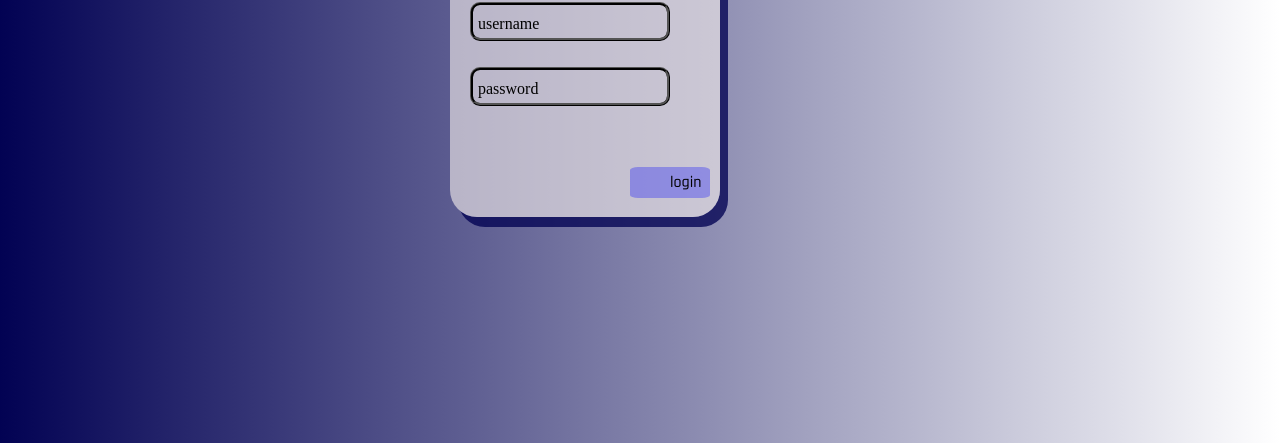
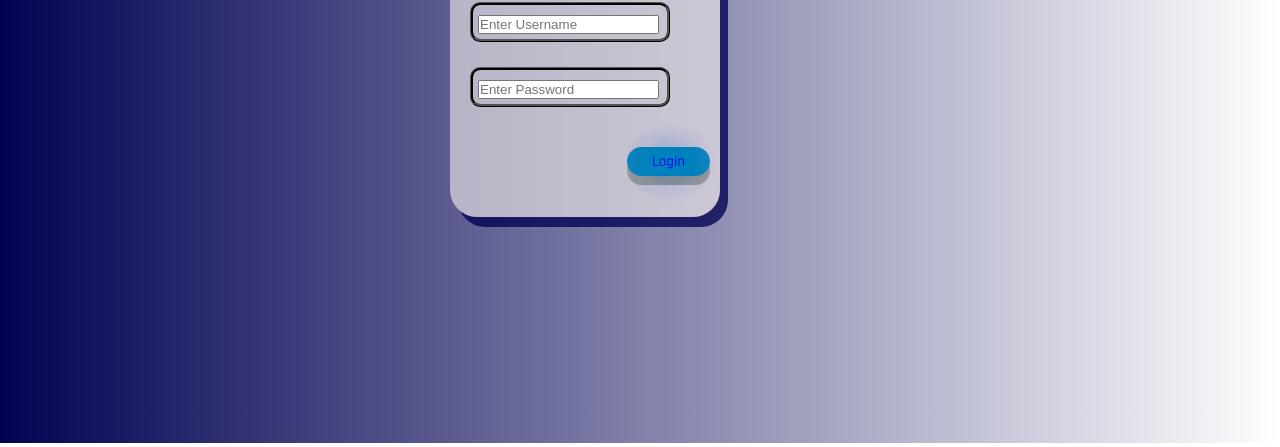
Before and after one commit to Ravindu007/Loginpage, a plain HTML site: page index.html in a window 1280 px wide. Shown: the part 353-800 px from the top of the page. Drawn offline with Linux system fonts and the light colour scheme.

Commit message:
added glowing text and inputs V2.1

```diff
--- a/index.html
+++ b/index.html
@@ -20,9 +20,9 @@
         <div class="cis-text">CIS</div>
           <div class="login">
               <div class="login-text">Login</div>
-              <div class="username">username</div>
-              <div class="password">password</div>
-              <div class="login-button">login</div>
+              <div class="username"><input type="text" placeholder="Enter Username" name="uname" required></div>
+              <div class="password"><input type="password" placeholder="Enter Password" name="psw" required></div>
+              <button class="button">Login</button>
           </div>
       </>
       <!--<div class="right-part">
--- a/style.css
+++ b/style.css
@@ -27,17 +27,27 @@
   left: 300px;
   border-radius: 100%;
   filter:grayscale(100%) ;
-
 }
 .cis-text{
   position:absolute;
   top: 120px;
   left:475px ;
   font-size: 130px;
+  font-family:'Orbitron', sans-serif;;
+  color: #fff;
+  text-align: center;
+  animation: glow 1s ease-in-out infinite alternate;
+}
+@-webkit-keyframes glow {
+  from {
+    text-shadow: 0 0 10px #fff, 0 0 20px #fff, 0 0 30px #0c0e8a, 0 0 40px #1904d4, 0 0 50px #4c14e4, 0 0 60px #075af3, 0 0 70px #0804eb;
+  }
 
-  font-family:'Orbitron', sans-serif;;
+  to {
+    text-shadow: 0 0 20px rgb(9, 204, 238), 0 0 30px #0a8ce4, 0 0 40px #0b57e6, 0 0 50px #0587d3, 0 0 60px #2805eb, 0 0 70px #320ae2, 0 0 80px #ff4da6;
+  }
+}
 
-}
 
 .login{
   position:absolute;
@@ -68,6 +78,7 @@
   border-radius: 10px;
   border-color: black;
   padding: 10px 90px 5px 5px;
+
 }
 .password{
   position: absolute;
@@ -80,19 +91,22 @@
   padding: 10px 90px 5px 5px;
 
 }
-.login-button{
+.button {
   position: absolute;
-  margin-left: 100px;
-  left: 80px;
-  right: 200px;
-  top: 220px;
+  padding: 5px 25px;
+  top: 200px;
+  right: 10px;
+  font-size: 15px;
   font-family: 'Rajdhani', sans-serif;
-  padding: 5px 40px 5px 40px;
-  text-align:center;
-  border-style:ridge rgba(0, 0, 243, 0.952);
-  border-width: 0px;
-  border-radius: 10%;
-  background-color: rgba(0, 0, 255, 0.294);
+  text-align: center;
+  cursor: pointer;
+  outline: none;
+  color: rgb(22, 7, 233);
+  background-color: #1588bd;
+  border: none;
+  border-radius: 15px;
+  box-shadow: 0 9px #999;
+  animation: glow 1s ease-in-out infinite alternate;
 }
 
 <!-- not included in html
```
